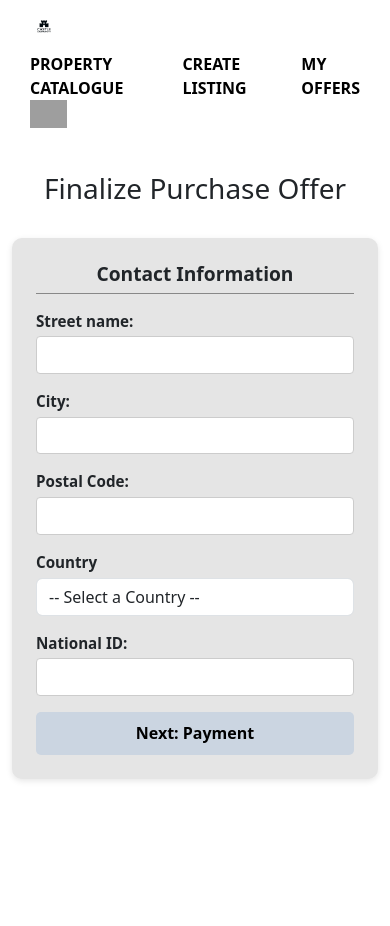
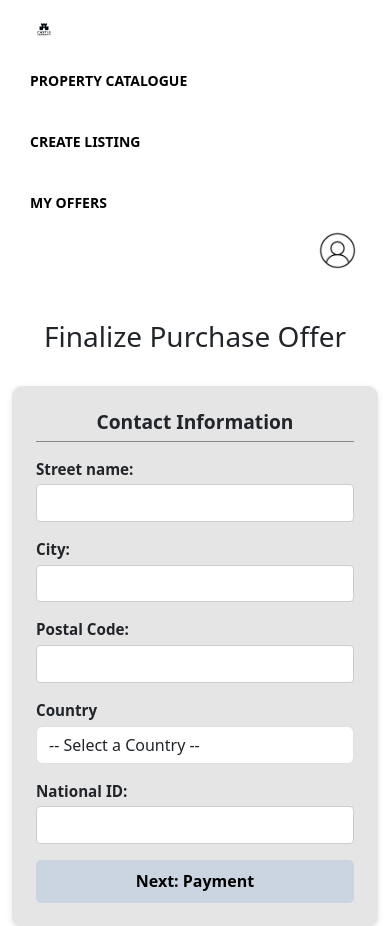
Before and after one commit to clausen2502/Verklegt2, a Django app: page /finalize/1/ in a window 390 px wide. Shown: the top 926 px of the page. Before the commit the page ends 781 px from the top, so only its background shows below. Run offline with Django 5.2, Linux system fonts and the light colour scheme; grey boxes are pictures that could not be loaded.

Commit message:
navigation

```diff
--- a/static/css/main.css
+++ b/static/css/main.css
@@ -4,7 +4,13 @@
     justify-content: space-between;
     align-items: center;
     background-color: white;
-    padding: 12px 30px;
+    padding: 15px 30px;
+    flex-wrap: wrap;
+}
+
+.logo-link {
+    text-decoration: none;
+    color: inherit;
 }
 
 .logo-container {
@@ -15,12 +21,16 @@
 
 .logo-container img {
     height: 40px;
+    object-fit: contain;
 }
 
 .nav-links {
     display: flex;
     gap: 40px;
     align-items: center;
+    justify-content: center;
+    flex: 1;
+    text-align: center;
 }
 
 .nav-links a {
@@ -28,12 +38,37 @@
     color: black;
     font-weight: bold;
     text-transform: uppercase;
+    font-size: 14px;
 }
 
-.nav-profile img.profile-icon {
-    height: 28px;
+.profile-icon {
+    display: flex;
+    align-items: center;
 }
 
+.icon-img {
+    height: 45px;
+    width: 45px;
+}
+
+/* Responsive design for navigation  */
+@media (max-width: 768px) {
+    .navbar {
+        flex-direction: column;
+        align-items: flex-start;
+        gap: 15px;
+    }
+
+    .nav-links {
+        flex-direction: column;
+        width: 100%;
+        align-items: flex-start;
+    }
+
+    .profile-icon {
+        align-self: flex-end;
+    }
+}
 
 /*Offer CSS ---------------------------------------------------------------------------------------------------------------*/
 
--- a/templates/navigation.html
+++ b/templates/navigation.html
@@ -1,29 +1,29 @@
 {% load static %}
 
 <header class="navbar">
-  <!-- Logo -->
+  <!-- Logo  -->
   <a href="{% url 'user-homepage' %}" class="logo-link">
     <div class="logo-container">
-      <img src="{% static 'images/logo.png' %}" alt="Castle Logo" />
+      <img src="{% static 'images/logo.png' %}" alt="Castle Logo" class="logo-img" />
     </div>
   </a>
 
-  <!-- Main Navigation Links -->
+  <!-- Navigation links -->
   <nav class="nav-links">
     <a href="{% url 'property-index' %}">Property Catalogue</a>
     <a href="{% url 'create-property' %}">Create Listing</a>
     <a href="{% url 'my-offers' %}">My Offers</a>
   </nav>
 
-  <!-- Profile Icon -->
-  <div class="nav-profile">
+  <!-- Profile/Login -->
+  <div class="profile-icon">
     {% if user.is_authenticated %}
       <a href="{% url 'profile' %}">
-        <img src="{% static 'icons/profile.png' %}" alt="Profile" class="profile-icon" />
+        <img src="{% static 'icons/user-icon.jpeg' %}" alt="Profile" class="icon-img" />
       </a>
     {% else %}
       <a href="{% url 'login' %}">
-        <img src="{% static 'icons/profile.png' %}" alt="Login" class="profile-icon" />
+        <img src="{% static 'icons/user-icon.jpeg' %}" alt="Login" class="icon-img" />
       </a>
     {% endif %}
   </div>
```
